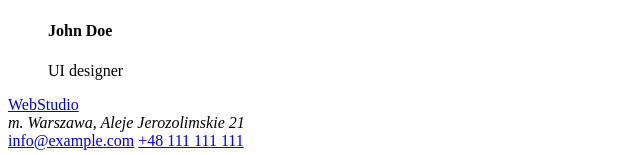
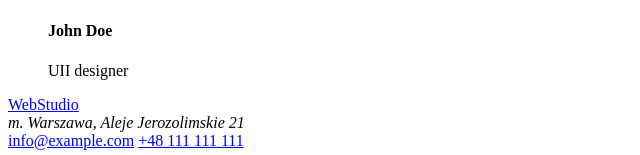
Before and after one commit to KrzysztofZak97/goit-markup-hw-01, a plain HTML site: page index.html in a window 1280 px wide. Shown: the part 2111-2266 px from the top of the page, 0-640 px from the left. Drawn offline with Linux system fonts and the light colour scheme.

Commit message:
Try a commit

```diff
--- a/index.html
+++ b/index.html
@@ -74,7 +74,7 @@
             height="200"
           />
           <h4>John Doe</h4>
-          <a>UI designer</a>
+          <a>UII designer</a>
         </figure>
       </div>
     </main>
```
